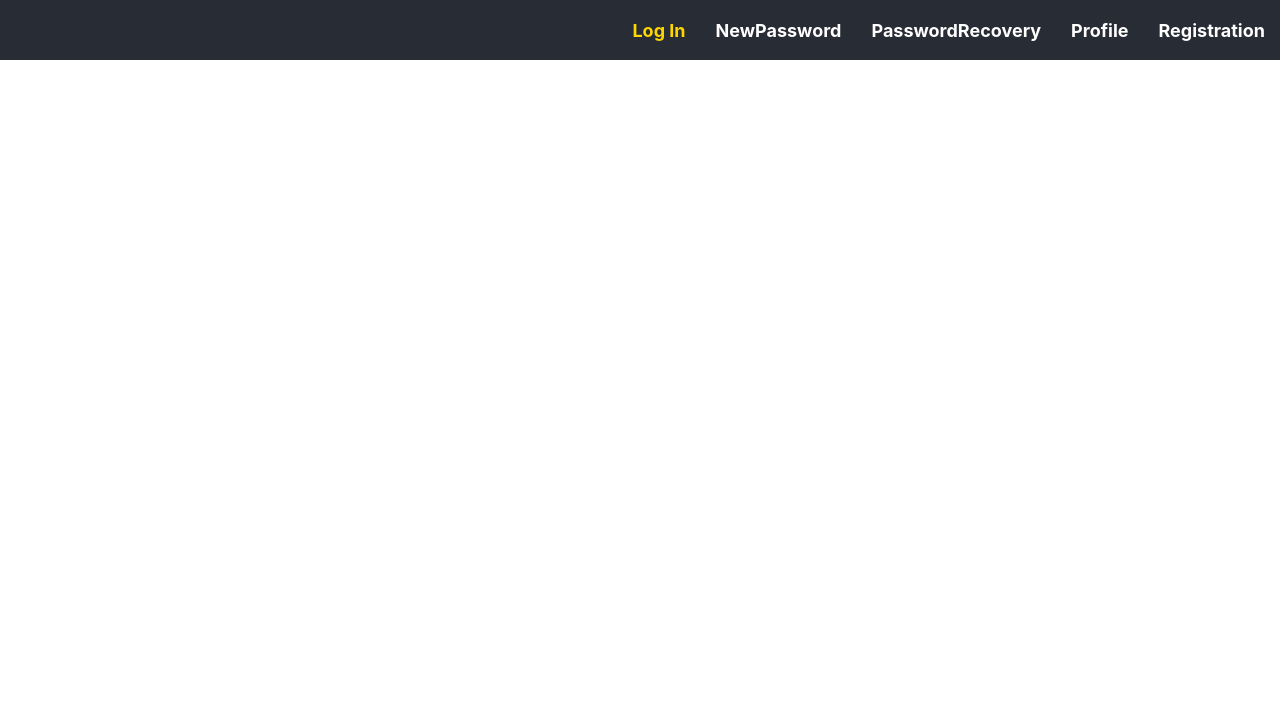
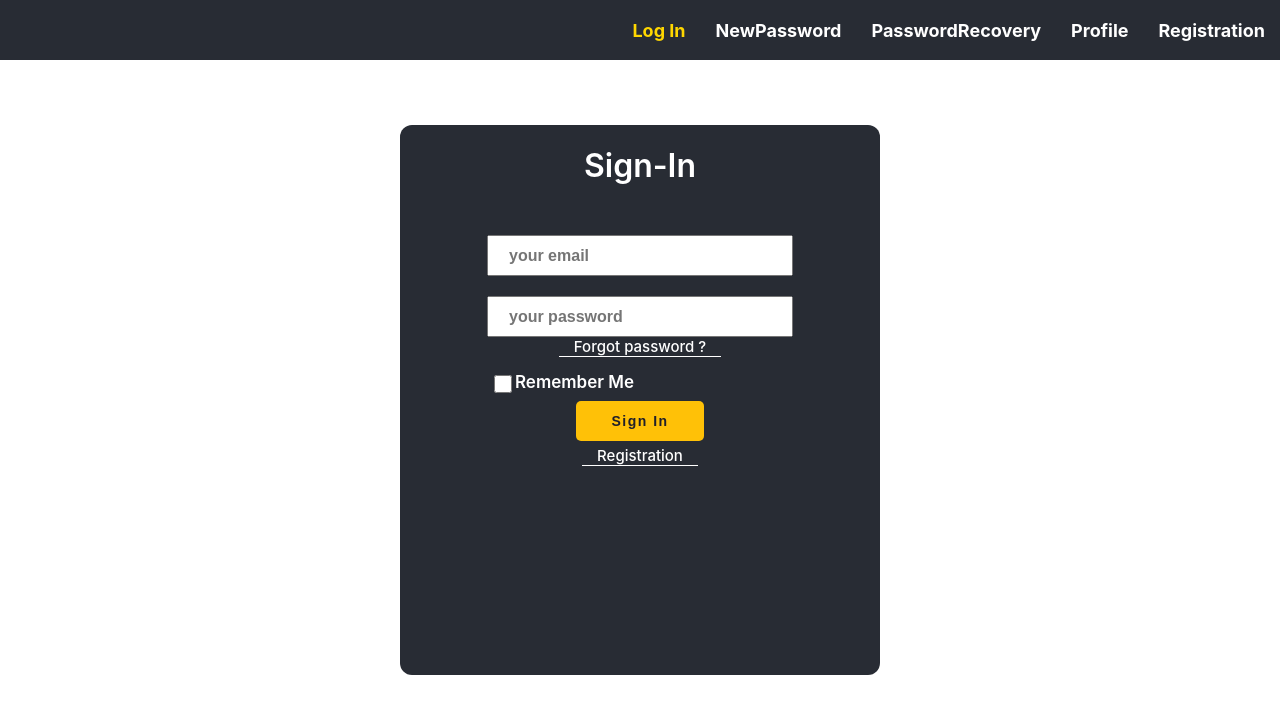
Before and after one commit to InHuman66/team-project, a React (Create React App) app: page /login in a window 1280 px wide. Shown: the top 714 px of the page. Built offline with nearby package versions, Linux system fonts and the light colour scheme.

Commit message:
HTML coding and css DONE

```diff
--- a/src/n1-main/m1-ui/common/login/login.module.css
+++ b/src/n1-main/m1-ui/common/login/login.module.css
@@ -1,4 +1,106 @@
 .beckGround {
     width: 100%;
     height: 100vh;
+    display: flex;
+    justify-content: center;
+    align-items: center;
 }
+.logIn_menu {
+    background-color: #282c34;
+    width: 480px;
+    height: 550px;
+    border-radius: 12px;
+}
+.logIn_menu h1{
+    color: white;
+    font-weight: 600;
+}
+.menu_wrapper {
+    width: 100%;
+    height: 400px;
+    margin-top: 30px;
+    display: flex;
+    flex-direction: column;
+    align-items: center;
+}
+.input_wrapper {
+    margin-top: 20px;
+}
+.input_wrapper input{
+    font-size: 16px;
+    font-weight: 600;
+    color: black;
+    padding-left: 20px;
+    width:280px;
+    height: 35px;
+}
+.input_wrapper input:focus {
+
+    box-shadow: 0 0 3pt 2pt gold;
+
+}
+.Link {
+    margin-bottom: 10px;
+    transition: color 0.3s, border-bottom-color 0.3s;
+    padding: 0 15px;
+    color: white;
+    font-weight: 500;
+    font-size: 15px;
+    text-decoration: none;
+    border-bottom: 1px solid white;
+}
+.Link:hover{
+    cursor: pointer;
+    transition: color 0.3s, border-bottom-color 0.3s;
+    color: dodgerblue;
+    border-bottom: 1px solid dodgerblue;
+}
+.activeNavlink {
+    padding: 0 15px;
+    color: gold;
+    font-weight: 700;
+    font-size: 18px;
+    text-decoration: none;
+}
+.checkBox_wrapper {
+    padding: 5px 0;
+    width: 300px;
+    display: flex;
+
+}
+.checkBox_wrapper p{
+    margin: 0;
+    color: white;
+    font-size: 17px;
+    font-weight: 600;
+}
+.checkBox_wrapper input{
+    width: 18px;
+    height: 18px;
+}
+.button_signIn {
+
+}
+.button_signIn{
+    margin-bottom: 5px;
+    border-radius: 5px;
+    transition:0.2s ;
+    font-family: 'Poppins', sans-serif;
+    height: 40px;
+    font-size: 14px;
+    font-weight: 600;
+    padding: 0 35px;
+    background-color: #FFC107FF;
+    border: none;
+    color: #20202a;
+    letter-spacing: 1.5px;
+}
+.button_signIn:focus{
+
+    outline: none;
+}
+.button_signIn:hover{
+    cursor: pointer;
+    transition:  0.2s;
+    transform: translateY(-2px);
+}
--- a/src/n1-main/m1-ui/common/login/login.tsx
+++ b/src/n1-main/m1-ui/common/login/login.tsx
@@ -1,11 +1,29 @@
 import React from 'react';
 import classes from "./login.module.css";
+import {NavLink} from "react-router-dom";
 
 const Login= () => {
 
     return (
         <div className={classes.beckGround}>
-
+            <div className={classes.logIn_menu}>
+                <h1>Sign-In</h1>
+                <div className={classes.menu_wrapper}>
+                    <div className={classes.input_wrapper}>
+                        <input placeholder={'your email'}/>
+                    </div>
+                    <div className={classes.input_wrapper}>
+                        <input placeholder={'your password'}/>
+                    </div>
+                    <NavLink className={classes.Link} to={'/password-recovery'} activeClassName={classes.activeNavlink}>Forgot password ?</NavLink>
+                    <div className={classes.checkBox_wrapper}>
+                        <input type={'checkbox'}/>
+                        <p>Remember Me</p>
+                    </div>
+                    <button className={classes.button_signIn}>Sign In</button>
+                    <NavLink className={classes.Link} to={'/registration'} activeClassName={classes.activeNavlink}>Registration</NavLink>
+                </div>
+            </div>
         </div>
     );
 }
```
